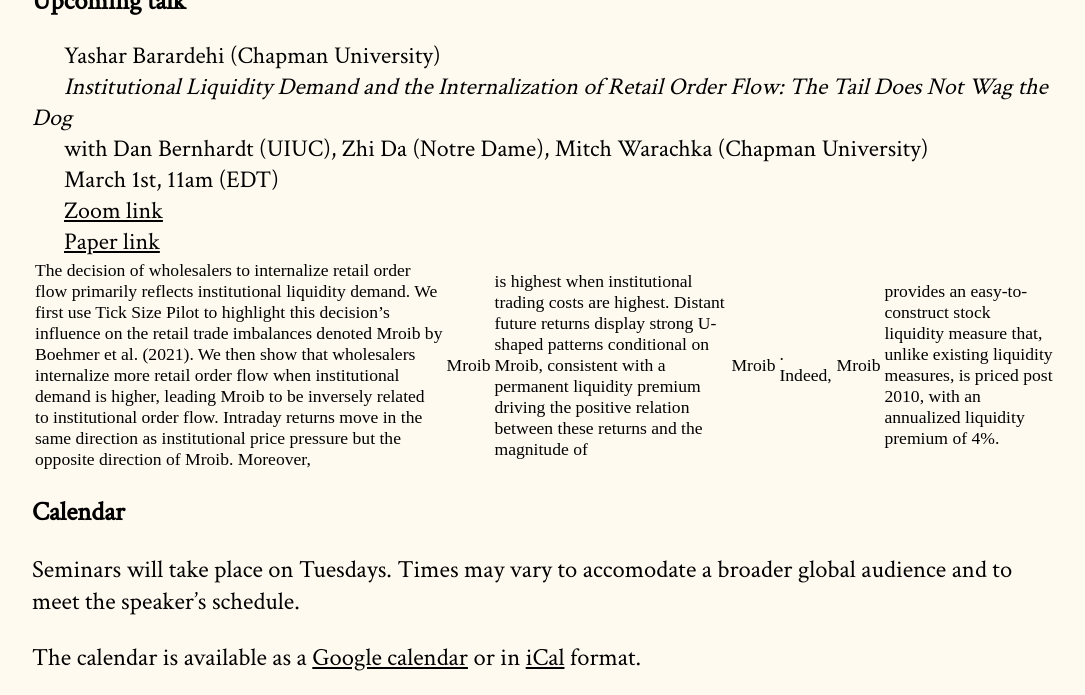
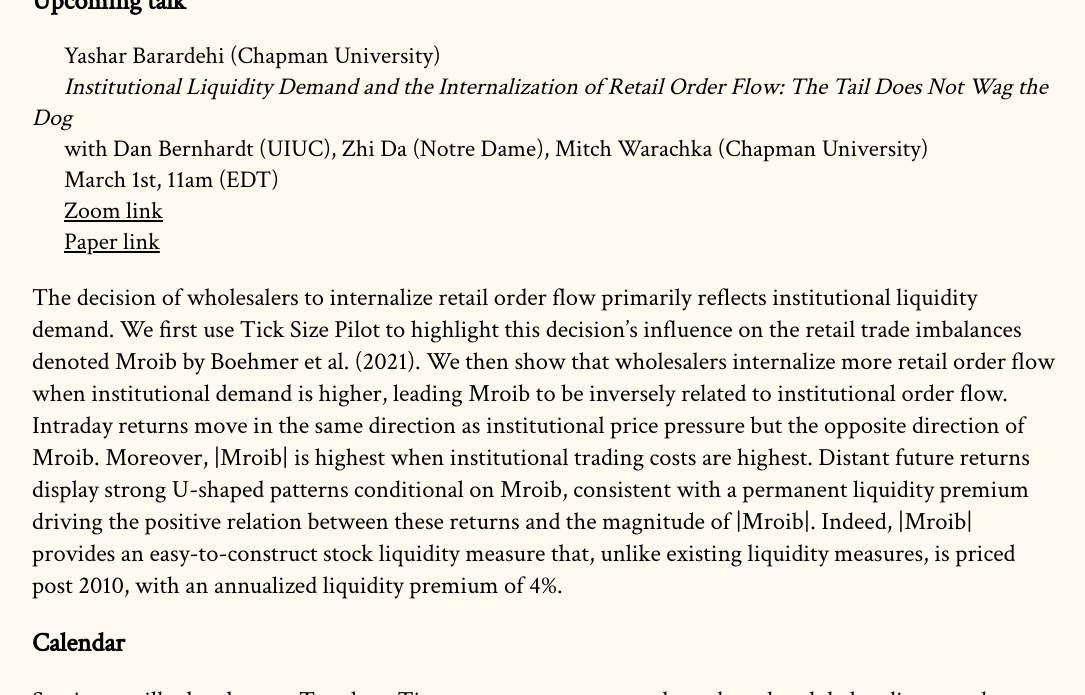
Before and after one commit to cpfiffer/microstructure.exchange, a Jekyll site: the page built from index.md, in a window 1280 px wide and 900 px high, scrolled down 477 px, cut to the strip 0-695 px from the top of the window. Shown: the whole strip, without its empty margins (96-1181 px from the left). Built offline with Jekyll 4.4.1, drawn with Linux system fonts in a browser that asks for light colours; some web fonts are replaced.

Commit message:
Hopefully fixing the table

```diff
--- a/index.md
+++ b/index.md
@@ -18,7 +18,7 @@ Speakers will be invited to present their work over Zoom. Seminars will last 45
 
 {% include upcoming-speaker.html %}
 
-The decision of wholesalers to internalize retail order flow primarily reflects institutional liquidity demand. We first use Tick Size Pilot to highlight this decision's influence on the retail trade imbalances denoted Mroib by Boehmer et al. (2021). We then show that wholesalers internalize more retail order flow when institutional demand is higher, leading Mroib to be inversely related to institutional order flow. Intraday returns move in the same direction as institutional price pressure but the opposite direction of Mroib. Moreover, |Mroib| is highest when institutional trading costs are highest. Distant future returns display strong U-shaped patterns conditional on Mroib, consistent with a permanent liquidity premium driving the positive relation between these returns and the magnitude of |Mroib|. Indeed, |Mroib| provides an easy-to-construct stock liquidity measure that, unlike existing liquidity measures, is priced post 2010, with an annualized liquidity premium of 4%.
+The decision of wholesalers to internalize retail order flow primarily reflects institutional liquidity demand. We first use Tick Size Pilot to highlight this decision's influence on the retail trade imbalances denoted Mroib by Boehmer et al. (2021). We then show that wholesalers internalize more retail order flow when institutional demand is higher, leading Mroib to be inversely related to institutional order flow. Intraday returns move in the same direction as institutional price pressure but the opposite direction of Mroib. Moreover, \|Mroib\| is highest when institutional trading costs are highest. Distant future returns display strong U-shaped patterns conditional on Mroib, consistent with a permanent liquidity premium driving the positive relation between these returns and the magnitude of \|Mroib\|. Indeed, \|Mroib\| provides an easy-to-construct stock liquidity measure that, unlike existing liquidity measures, is priced post 2010, with an annualized liquidity premium of 4%.
 
 ## Calendar
 
```
